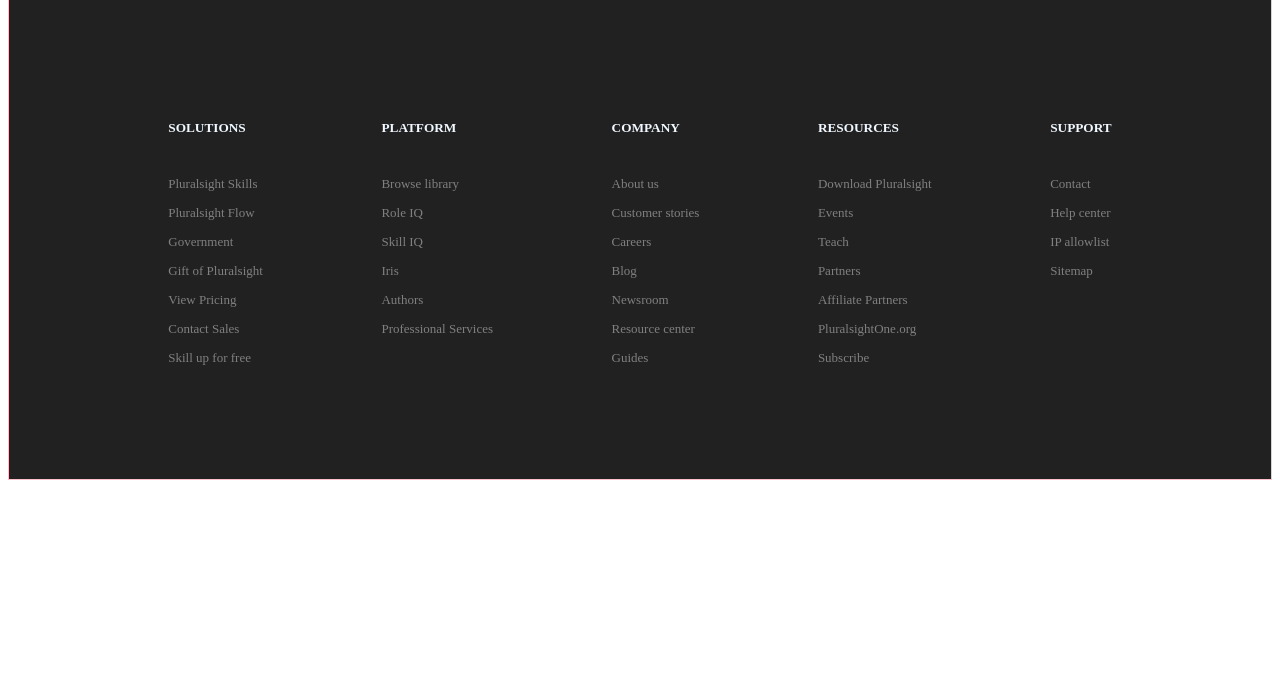
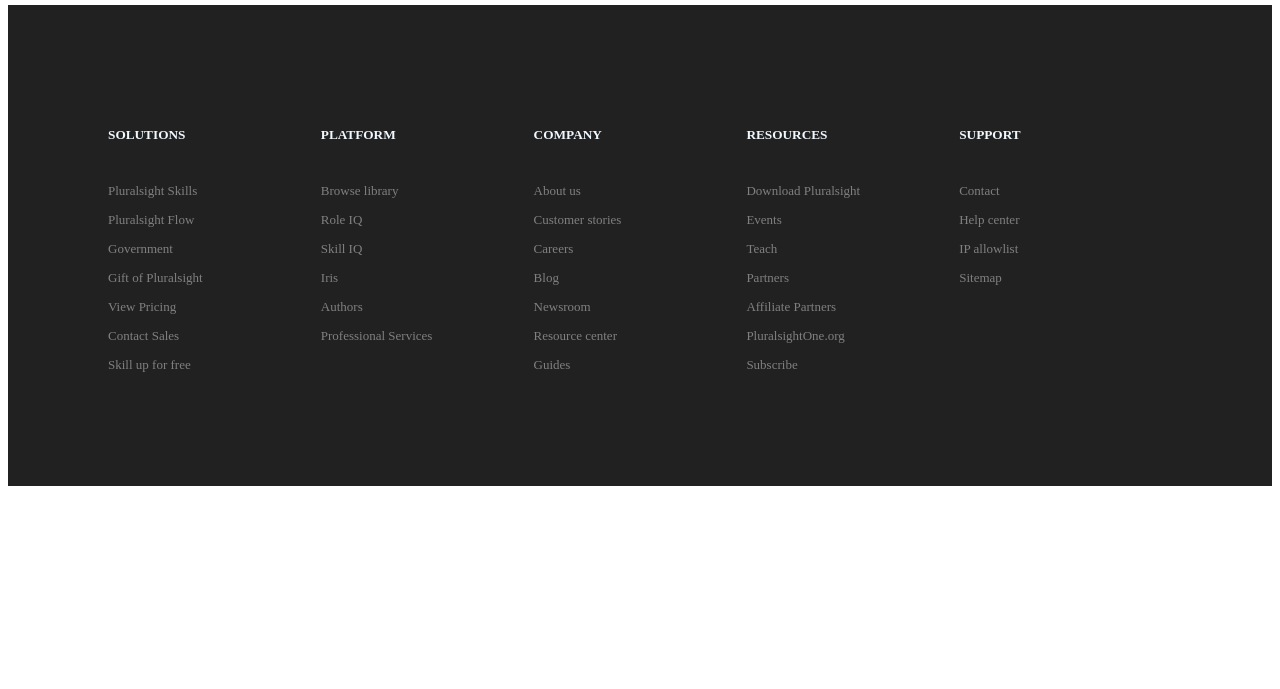
Before and after one commit to Akshaypareek01/pluralsight, a plain HTML site: page Navbar&footer/nav&footer2.0.html in a window 1280 px wide. Shown: the part 111-800 px from the top of the page. Drawn offline with Linux system fonts and the light colour scheme.

Commit message:
Update nav&footer2.0.html

```diff
--- a/Navbar&footer/nav&footer2.0.html
+++ b/Navbar&footer/nav&footer2.0.html
@@ -4,7 +4,7 @@
     <meta charset="UTF-8">
     <meta http-equiv="X-UA-Compatible" content="IE=edge">
     <meta name="viewport" content="width=device-width, initial-scale=1.0">
-    <link rel="stylesheet" href="nav&footerstyle.css">
+    <link rel="stylesheet" href="nav&footerstyle2.0.css">
     <title>Navbar & Footer</title>
 </head>
 
```
